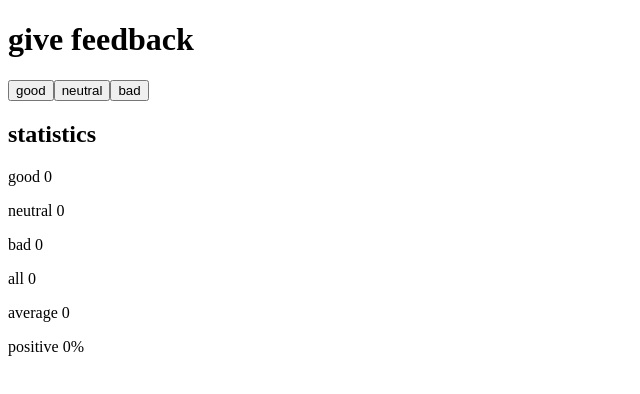
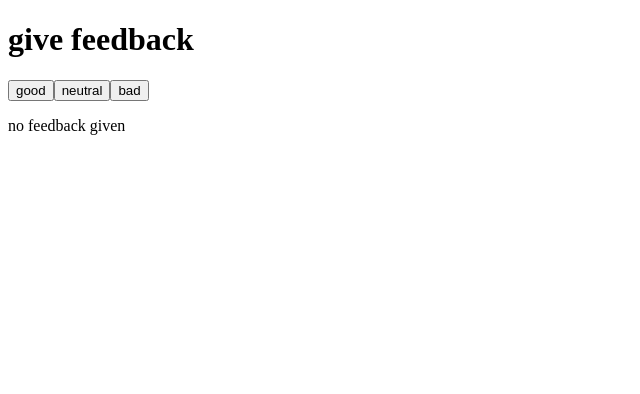
Before and after one commit to HeljaeRaeisaenen/Fullstack-2022, a React (Create React App) app in the folder osa1/unicafe/: page / in a window 1280 px wide. Shown: the top 394 px of the page, without its empty margins (0-640 px from the left). Built offline with nearby package versions, Linux system fonts and the light colour scheme.

Commit message:
unicafe step4

```diff
--- a/osa1/unicafe/src/App.js
+++ b/osa1/unicafe/src/App.js
@@ -27,6 +27,7 @@ const Button = ({text, handleClick}) => {
 }
 
 const Statistics = ({good, neutral, bad, total}) => {
+  if (total === 0) return <p>no feedback given</p>
   return(
   <>
     <h2>statistics</h2>
@@ -45,12 +46,10 @@ const Statistics = ({good, neutral, bad, total}) => {
 }
 
 const AverageClicks = ({good, bad, total}) => {
-  if (total === 0) return "average 0"
   return `average ${((good + (0-bad)) / total)}`
 }
 
 const PositiveClicks = ({good, total}) => {
-  if (total === 0) return "positive 0%"
   return `positive ${(good / total)*100}%`
 }
 
```
